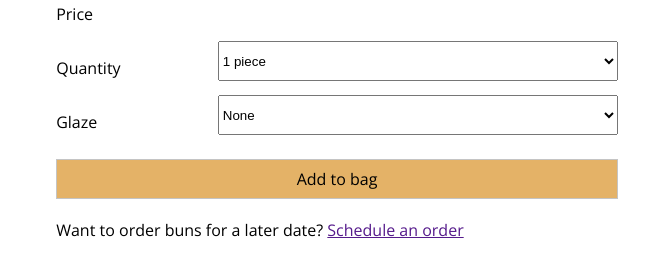
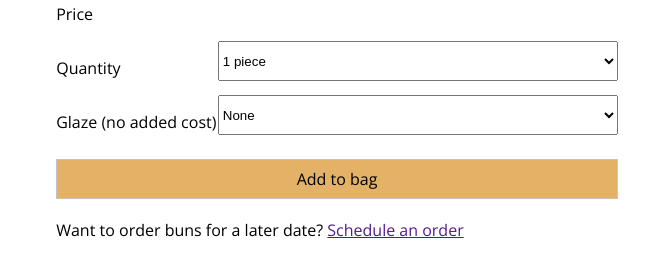
Before and after one commit to anushree-a/homework_6a, a plain HTML site: page a5-details-available.html in a window 1280 px wide. Shown: the part 209-487 px from the top of the page, 483-1132 px from the left. Drawn offline with nearby package versions, Linux system fonts and the light colour scheme.

Commit message:
Add msg about no added cost for glaze selection

```diff
--- a/a5-details-available.html
+++ b/a5-details-available.html
@@ -60,7 +60,7 @@
                     </select>
                 </div>
                 <div class="a5-details-bun-detail">
-                    <p class="a5-details-bun-detail-title">Glaze</p>
+                    <p class="a5-details-bun-detail-title">Glaze (no added cost)</p>
                     <select class="a5-details-bun-detail-value a5-details-bun-detail-dd" name="a5-bun-quantity"
                         id="a5-bun-glaze">
                         <option value="a5-bun-glaze1">None</option>
```
Also changed, not shown: a5-details-out-of-stock.html (+1 -1 lines).
